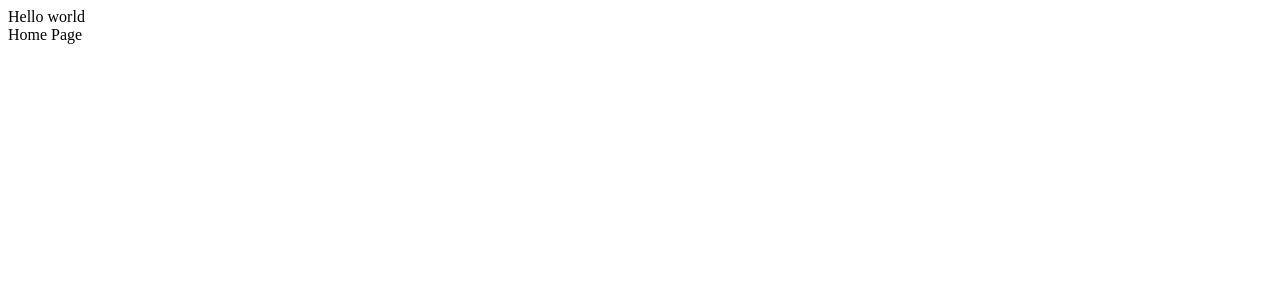
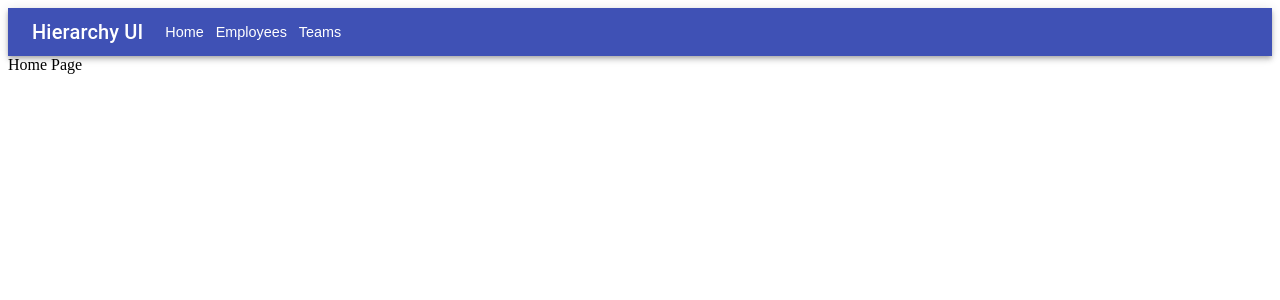
Before and after one commit to sumukha666/hierarchy-tree-ui, a React (Create React App) app: page / in a window 1280 px wide. Shown: the top 300 px of the page. Built offline with nearby package versions, Linux system fonts and the light colour scheme.

Commit message:
feat(header): added header and material ui library

```diff
--- a/package.json
+++ b/package.json
@@ -3,6 +3,7 @@
   "version": "0.1.0",
   "private": true,
   "dependencies": {
+    "@material-ui/core": "^4.12.4",
     "@testing-library/jest-dom": "^5.16.4",
     "@testing-library/react": "^13.2.0",
     "@testing-library/user-event": "^13.5.0",
--- a/src/App.js
+++ b/src/App.js
@@ -1,11 +1,12 @@
 import "./public/styles/styles.css";
 import { routes } from "./routes";
 import { BrowserRouter as Router, Route, Routes } from "react-router-dom";
+import Header from "./components/layouts/Header";
 
 function App() {
   return (
     <Router>
-      <div className="App">Hello world</div>
+      <Header />
       <Routes>
         {routes.map((routeObj) => (
           <Route key={routeObj.path} path={routeObj.path} element={routeObj.element} />
--- /dev/null
+++ b/src/components/layouts/Header.js
@@ -0,0 +1,54 @@
+import React from "react";
+import { makeStyles } from "@material-ui/core/styles";
+import { useNavigate } from "react-router-dom";
+import AppBar from "@material-ui/core/AppBar";
+import Toolbar from "@material-ui/core/Toolbar";
+import Typography from "@material-ui/core/Typography";
+import { headerDetails } from "./config";
+
+const useStyles = makeStyles((theme) => ({
+  toolBar: {
+    minHeight: "3rem",
+  },
+  appBar: {
+    height: "3rem",
+  },
+  title: {
+    marginRight: "1rem",
+  },
+}));
+
+export default function ButtonAppBar() {
+  const navigate = useNavigate();
+  const classes = useStyles();
+
+  const onLinkClick = (event, item) => {
+    event.preventDefault();
+    navigate(item.path);
+  };
+
+  return (
+    <>
+      <AppBar className={classes.appBar} position="sticky">
+        <Toolbar className={classes.toolBar}>
+          <Typography variant="h6" className={classes.title}>
+            Hierarchy UI
+          </Typography>
+
+          {headerDetails.map((item) => {
+            return (
+              <button
+                key={item.key}
+                className="header-btn"
+                onClick={(event) => onLinkClick(event, item)}
+                name={item.name}
+              >
+                {item.label}
+              </button>
+            );
+          })}
+        </Toolbar>
+      </AppBar>
+    </>
+  );
+}
--- /dev/null
+++ b/src/components/layouts/config.js
@@ -0,0 +1,10 @@
+export const headerDetails = [
+  { name: "home", label: "Home", path: "/", key: "home" },
+  {
+    name: "employees",
+    label: "Employees",
+    path: "/employees",
+    key: "employees",
+  },
+  { name: "teams", label: "Teams", path: "/teams", key: "teams" },
+];
--- a/src/public/styles/styles.css
+++ b/src/public/styles/styles.css
@@ -0,0 +1,7 @@
+.header-btn {
+  background-color: #3f51b5;
+  border: none;
+  color: white;
+  cursor: pointer;
+  font-size: 0.9rem;
+}
```
Also changed, not shown: 1 other file (tests, documents, lock files or other folders).
